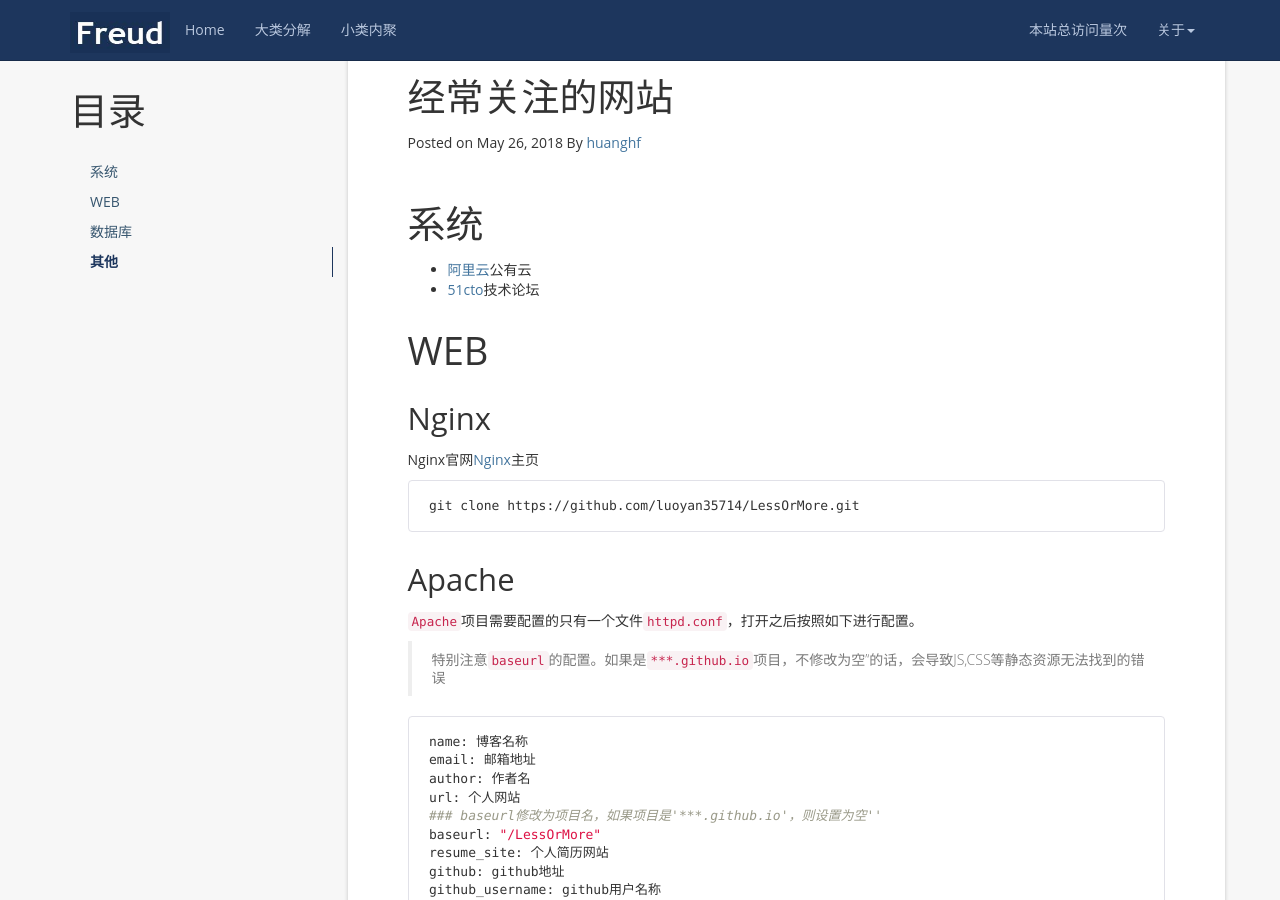
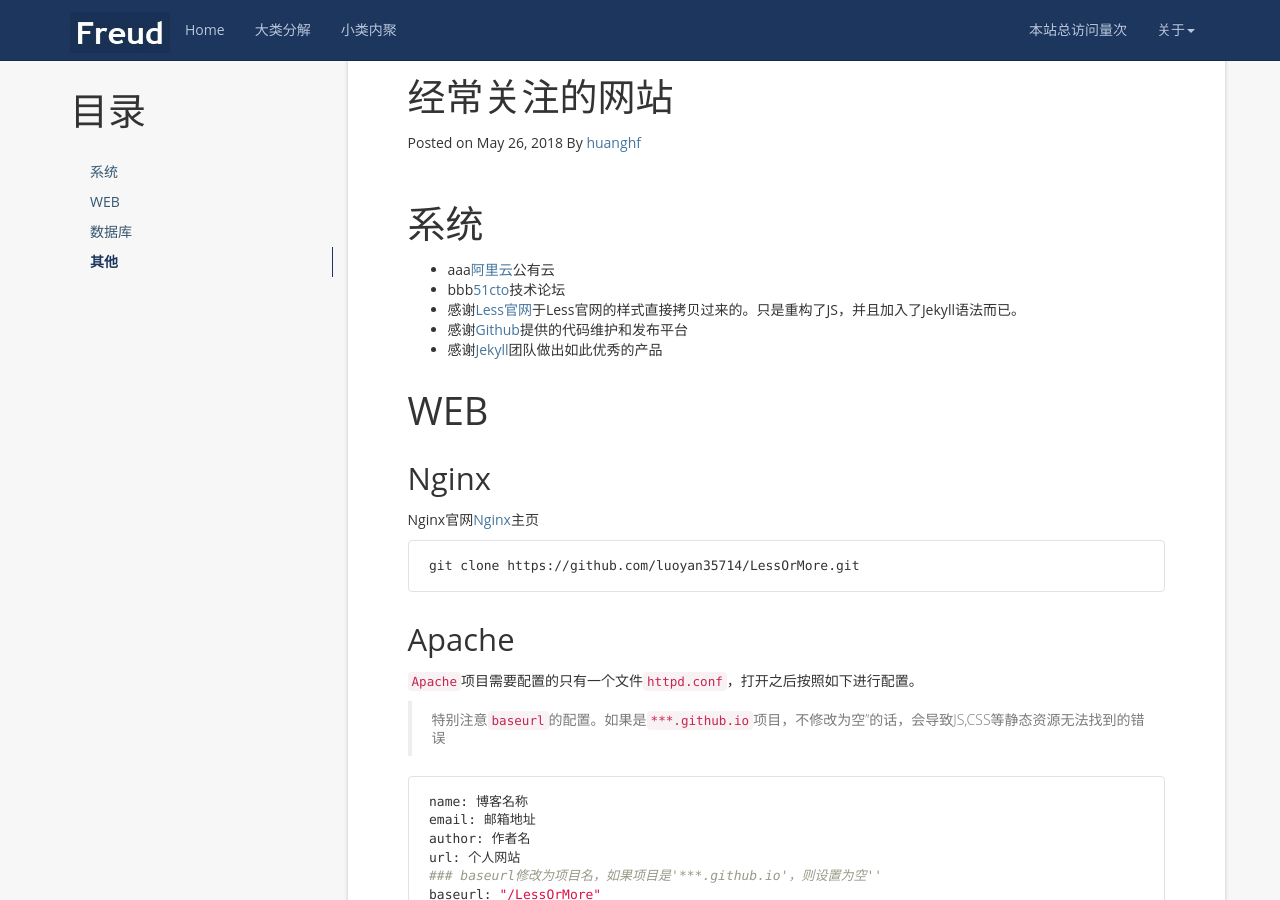
Before and after one commit to huanghfGZ/huanghfGZ.github.io, a Jekyll site: the page built from _posts/2018-12-09-some-useful-website.md, in a window 1280 px wide and 900 px high, scrolled down 302 px. Built offline with Jekyll 4.4.1, drawn with Linux system fonts in a browser that asks for light colours; nearby versions of some CDN libraries; a script that is not in the unit is left out; comment, search, counter and statistics services are not loaded.

Commit message:
增加website页面

```diff
--- a/_posts/2018-12-09-some-useful-website.md
+++ b/_posts/2018-12-09-some-useful-website.md
@@ -12,8 +12,11 @@ tag: 关注网站
 
 系统						{#System}
 ====================================
-+  [阿里云](https://www.aliyun.com/)公有云
-+  [51cto](https://www.51cto.com/)技术论坛
++ aaa[阿里云](https://www.aliyun.com/)公有云
++ bbb[51cto](https://www.51cto.com/)技术论坛
++ 感谢[Less官网](http://lesscss.cn/)于Less官网的样式直接拷贝过来的。只是重构了JS，并且加入了Jekyll语法而已。
++ 感谢[Github](https://github.com/)提供的代码维护和发布平台
++ 感谢[Jekyll](https://jekyllrb.com/)团队做出如此优秀的产品
 
 
 WEB							{#WEB}
```
